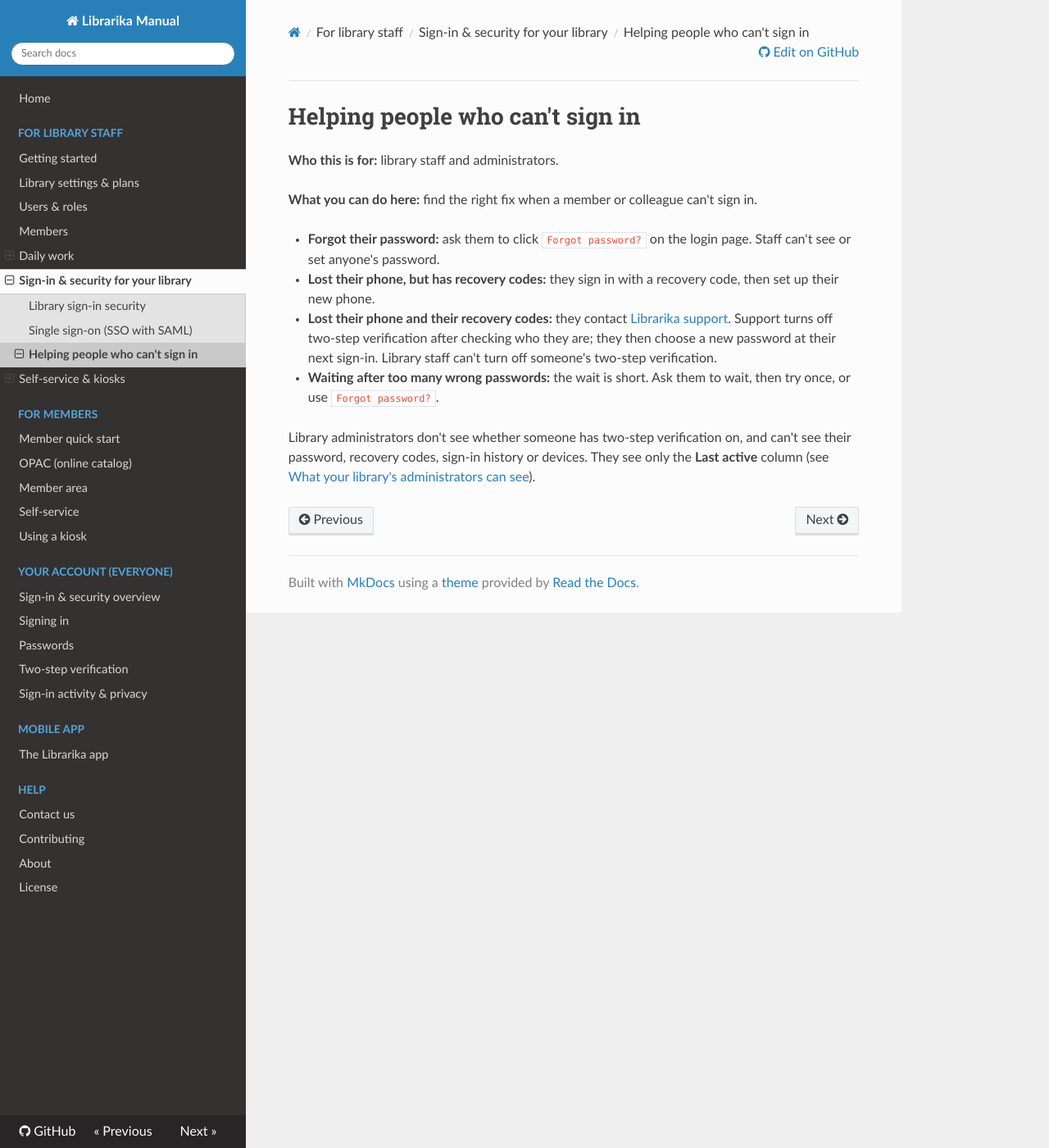
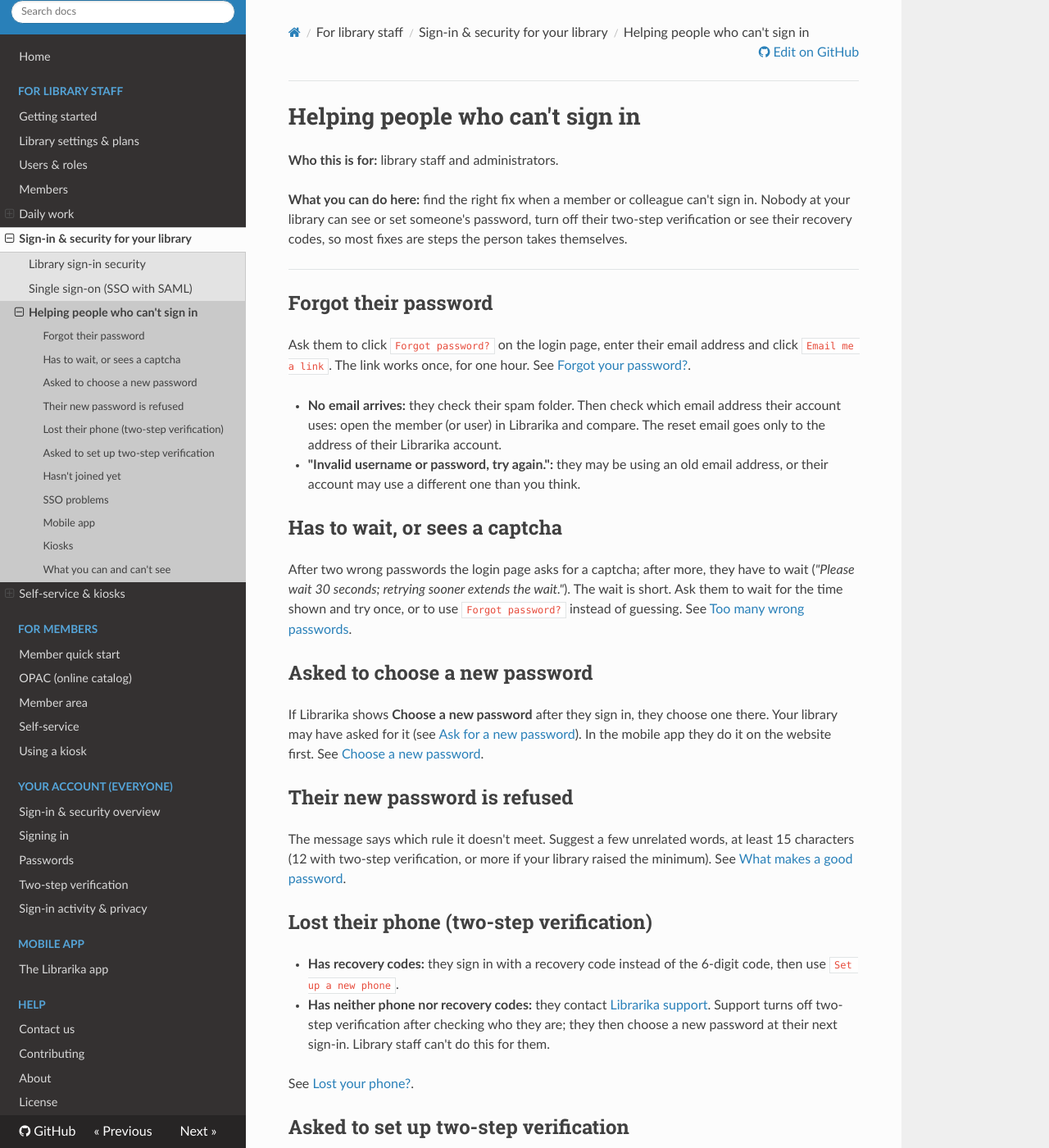
Before and after one commit to Librarika/manual, an MkDocs documentation site: the page built from docs/helping-people-sign-in.md, in a window 1280 px wide and 1400 px high. Shown: the whole window at 82% size. Built offline with MkDocs 1.6.1, drawn with Linux system fonts in a browser that asks for light colours; nearby versions of some CDN libraries; some of the changed text lies outside the part shown.

Commit message:
Helping people who can't sign in: one page for staff covering passwords, waits, lost phones, joining, SSO, app and kiosks

```diff
--- a/docs/helping-people-sign-in.md
+++ b/docs/helping-people-sign-in.md
@@ -2,11 +2,66 @@
 
 **Who this is for:** library staff and administrators.
 
-**What you can do here:** find the right fix when a member or colleague can't sign in.
+**What you can do here:** find the right fix when a member or colleague can't sign in. Nobody at your library can see or set someone's password, turn off their two-step verification or see their recovery codes, so most fixes are steps the person takes themselves.
 
-* **Forgot their password:** ask them to click `Forgot password?` on the login page. Staff can't see or set anyone's password.
-* **Lost their phone, but has recovery codes:** they sign in with a recovery code, then set up their new phone.
-* **Lost their phone and their recovery codes:** they contact [Librarika support](https://librarika.com/spages/contact). Support turns off two-step verification after checking who they are; they then choose a new password at their next sign-in. Library staff can't turn off someone's two-step verification.
-* **Waiting after too many wrong passwords:** the wait is short. Ask them to wait, then try once, or use `Forgot password?`.
+---
 
-Library administrators don't see whether someone has two-step verification on, and can't see their password, recovery codes, sign-in history or devices. They see only the **Last active** column (see [What your library's administrators can see](sign-in-activity.md#what-your-librarys-administrators-can-see)).
+## Forgot their password
+
+Ask them to click `Forgot password?` on the login page, enter their email address and click `Email me a link`. The link works once, for one hour. See [Forgot your password?](passwords.md#forgot-your-password).
+
+* **No email arrives:** they check their spam folder. Then check which email address their account uses: open the member (or user) in Librarika and compare. The reset email goes only to the address of their Librarika account.
+* **"Invalid username or password, try again.":** they may be using an old email address, or their account may use a different one than you think.
+
+## Has to wait, or sees a captcha
+
+After two wrong passwords the login page asks for a captcha; after more, they have to wait (*"Please wait 30 seconds; retrying sooner extends the wait."*). The wait is short. Ask them to wait for the time shown and try once, or to use `Forgot password?` instead of guessing. See [Too many wrong passwords](passwords.md#too-many-wrong-passwords).
+
+## Asked to choose a new password
+
+If Librarika shows **Choose a new password** after they sign in, they choose one there. Your library may have asked for it (see [Ask for a new password](library-sign-in-security.md#ask-for-a-new-password)). In the mobile app they do it on the website first. See [Choose a new password](passwords.md#choose-a-new-password).
+
+## Their new password is refused
+
+The message says which rule it doesn't meet. Suggest a few unrelated words, at least 15 characters (12 with two-step verification, or more if your library raised the minimum). See [What makes a good password](passwords.md#what-makes-a-good-password).
+
+## Lost their phone (two-step verification)
+
+* **Has recovery codes:** they sign in with a recovery code instead of the 6-digit code, then use `Set up a new phone`.
+* **Has neither phone nor recovery codes:** they contact [Librarika support](https://librarika.com/spages/contact). Support turns off two-step verification after checking who they are; they then choose a new password at their next sign-in. Library staff can't do this for them.
+
+See [Lost your phone?](two-step-verification.md#lost-your-phone).
+
+## Asked to set up two-step verification
+
+If your library requires two-step verification, people who haven't set it up are asked to at their next password sign-in. They need an authenticator app on their phone. In the mobile app they set it up on the website first. See [When your library requires it](two-step-verification.md#when-your-library-requires-it).
+
+## Hasn't joined yet
+
+* **Invitation expired** (*"This invitation has expired. Please ask the library to send it again."*): invitations work for 30 days. Re-send it with the `Re-send Invite` button on the member's page.
+* **"Member login is turned off for this membership. Please contact the library.":** turn on member access for them (see [Members](members.md#enable-member-access)).
+* **"Please verify your email address in order to login.":** their account's email isn't confirmed yet. They use the link in the confirmation email, or `Forgot password?`, which also confirms it.
+
+See [Member quick start](member-quick-start.md).
+
+## SSO problems
+
+* **"This library's SSO is not allowed to sign in to your account yet. …":** their account is also used elsewhere. They sign in once with their password or Google and tick your library under **SSO sign-in** in their settings.
+* **"This library allows sign-in with its SSO only. Please sign in with SSO.":** your library allows SSO only. They use the `Sign in with SSO` button.
+* **"Your SSO login is either invalid or expired.":** they try again from your library's login page. If it keeps happening, check your SSO settings.
+
+See [Single sign-on](sso-saml.md#troubleshooting).
+
+## Mobile app
+
+Most app problems have a message with a button, such as `Change password on the website` or `Update the app`. See [Troubleshooting the app](mobile-app.md).
+
+## Kiosks
+
+A kiosk signs in with its own licensed terminal account, never a person's login. If every member at a kiosk sees *"Your account is blocked. Please see library staff."*, the problem is usually the kiosk, not the members. See [Kiosk troubleshooting](kiosk-app.md#troubleshooting).
+
+---
+
+## What you can and can't see
+
+Library administrators see only the **Last active** column on their **Users** and **Members** lists: *"Their last sign-in to this library, or use of it in the app, by themselves (never Librarika support)"*. You can't see whether someone has two-step verification on, their password, recovery codes, sign-in history or devices. See [What your library's administrators can see](sign-in-activity.md#what-your-librarys-administrators-can-see).
```
